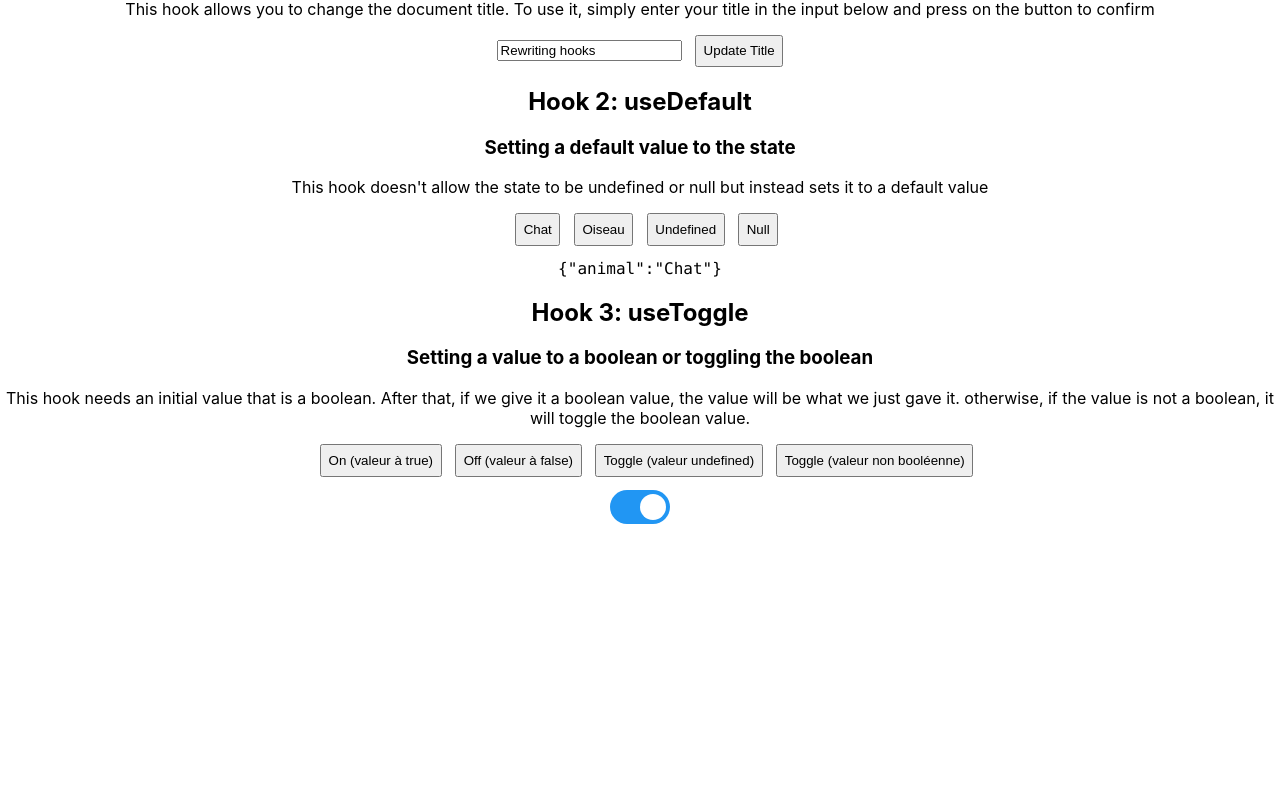
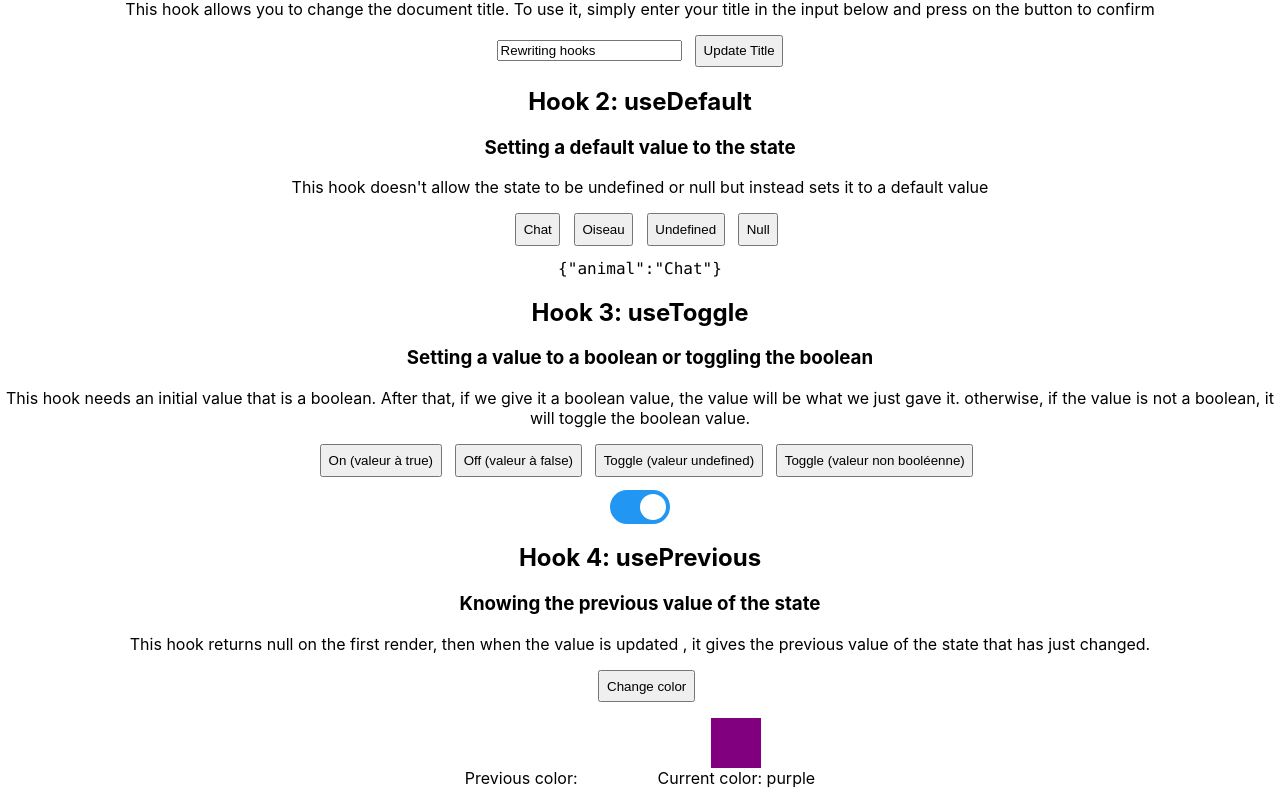
Before and after one commit to bdegrandmaison/react-hooks, a React (Create React App) app: page / in a window 1280 px wide. Shown: the part 174-978 px from the top of the page. Before the commit the page ends 800 px from the top, so only its background shows below. Built offline with nearby package versions, Linux system fonts and the light colour scheme.

Commit message:
added usePrevious hook

```diff
--- a/src/App.tsx
+++ b/src/App.tsx
@@ -2,6 +2,7 @@ import './App.css';
 import { DocumentTitleComponent } from './components/DocumentTitleComponent';
 import { DefaultComponent } from './components/DefaultComponent';
 import { ToggleComponent } from './components/ToggleComponent';
+import { PreviousComponent } from './components/PreviousComponent';
 
 function App() {
   return (
@@ -10,6 +11,7 @@ function App() {
       <DocumentTitleComponent />
       <DefaultComponent />
       <ToggleComponent />
+      <PreviousComponent />
     </div>
   );
 }
--- /dev/null
+++ b/src/components/PreviousComponent.tsx
@@ -0,0 +1,46 @@
+import usePrevious from '../hooks/usePrevious';
+import { useState } from 'react';
+
+function getRandomColor() {
+  const colors = ['green', 'blue', 'purple', 'red', 'pink'];
+  return colors[Math.floor(Math.random() * colors.length)];
+}
+
+export const PreviousComponent = () => {
+  const [color, setColor] = useState(getRandomColor());
+  const previousColor = usePrevious(color);
+
+  const handleClick = () => {
+    function getNewColor() {
+      const newColor = getRandomColor();
+      if (color === newColor) {
+        getNewColor();
+      } else {
+        setColor(newColor);
+      }
+    }
+    getNewColor();
+  };
+
+  return (
+    <section>
+      <h2>Hook 4: usePrevious</h2>
+      <h3>Knowing the previous value of the state</h3>
+      <p>
+        This hook returns null on the first render, then when the value is updated , it gives the
+        previous value of the state that has just changed.
+      </p>
+      <button onClick={handleClick}>Change color</button>
+      <article className="colors">
+        <figure>
+          <div style={{ background: `${previousColor}`, height: '50px', width: '50px' }} />
+          <figcaption>Previous color: {previousColor}</figcaption>
+        </figure>
+        <figure>
+          <div style={{ background: `${color}`, height: '50px', width: '50px' }} />
+          <figcaption>Current color: {color}</figcaption>
+        </figure>
+      </article>
+    </section>
+  );
+};
--- a/src/components/ToggleComponent.tsx
+++ b/src/components/ToggleComponent.tsx
@@ -46,7 +46,7 @@ export const ToggleComponent = () => {
       </button>
       <pre>
         <label className="switch">
-          <input type="checkbox" checked={on} />
+          <input type="checkbox" checked={on} onChange={(e) => e.preventDefault()} />
           <span className="slider round" />
         </label>
       </pre>
--- /dev/null
+++ b/src/hooks/usePrevious.ts
@@ -0,0 +1,13 @@
+import { useState } from 'react';
+
+export default function usePrevious(value: any): any {
+  const [current, setCurrent] = useState(value);
+  const [previous, setPrevious] = useState(null);
+
+  if (value !== current) {
+    setPrevious(current);
+    setCurrent(value);
+  }
+
+  return previous;
+}
--- a/src/index.css
+++ b/src/index.css
@@ -76,3 +76,17 @@ button {
   margin-left: 1em;
   padding: 0.5em;
 }
+
+.colors {
+  display: flex;
+  flex-direction: row;
+  width: auto;
+  justify-content: center;
+}
+
+.colors figure {
+  display: flex;
+  flex-direction: column;
+  align-items: center;
+  justify-content: center;
+}
```
